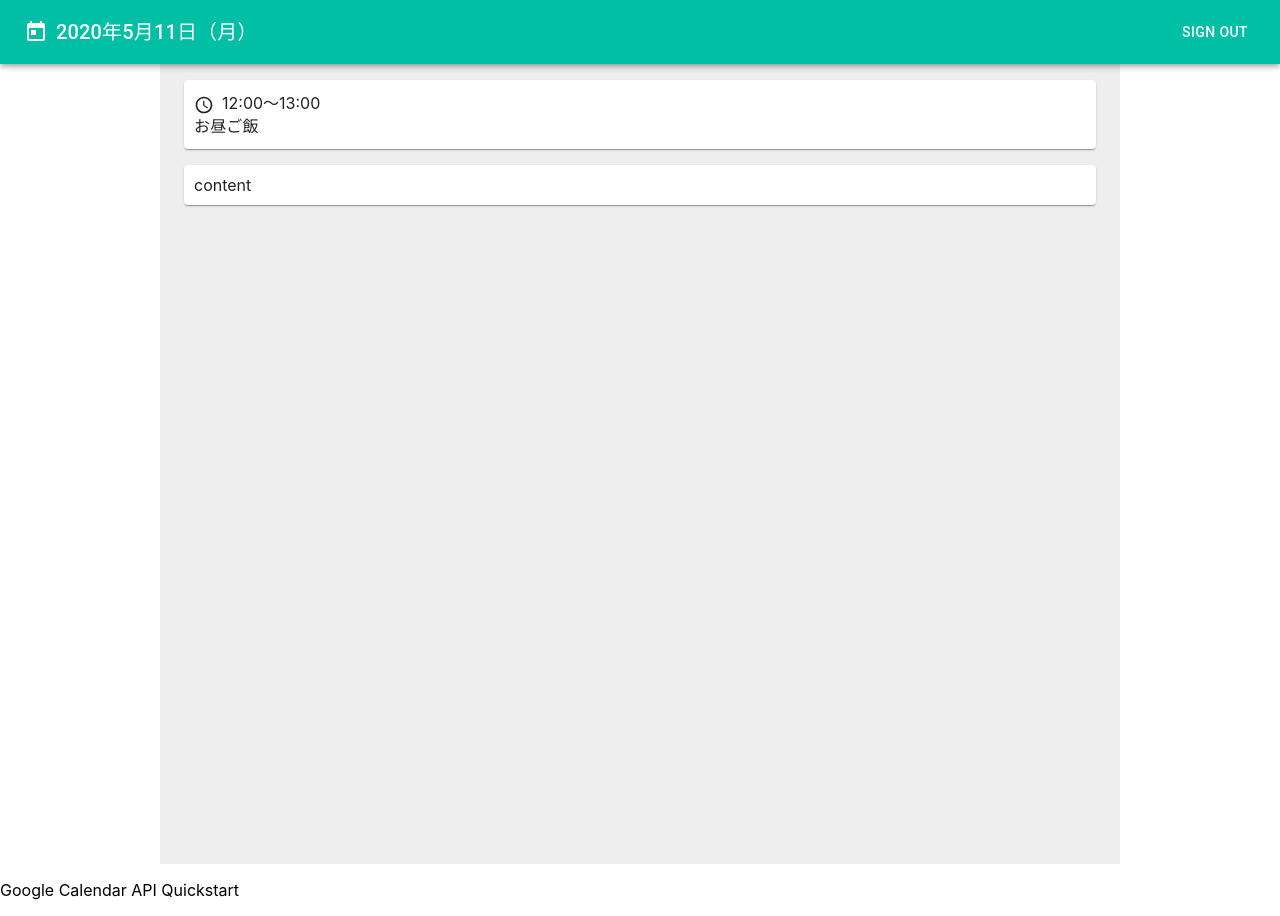
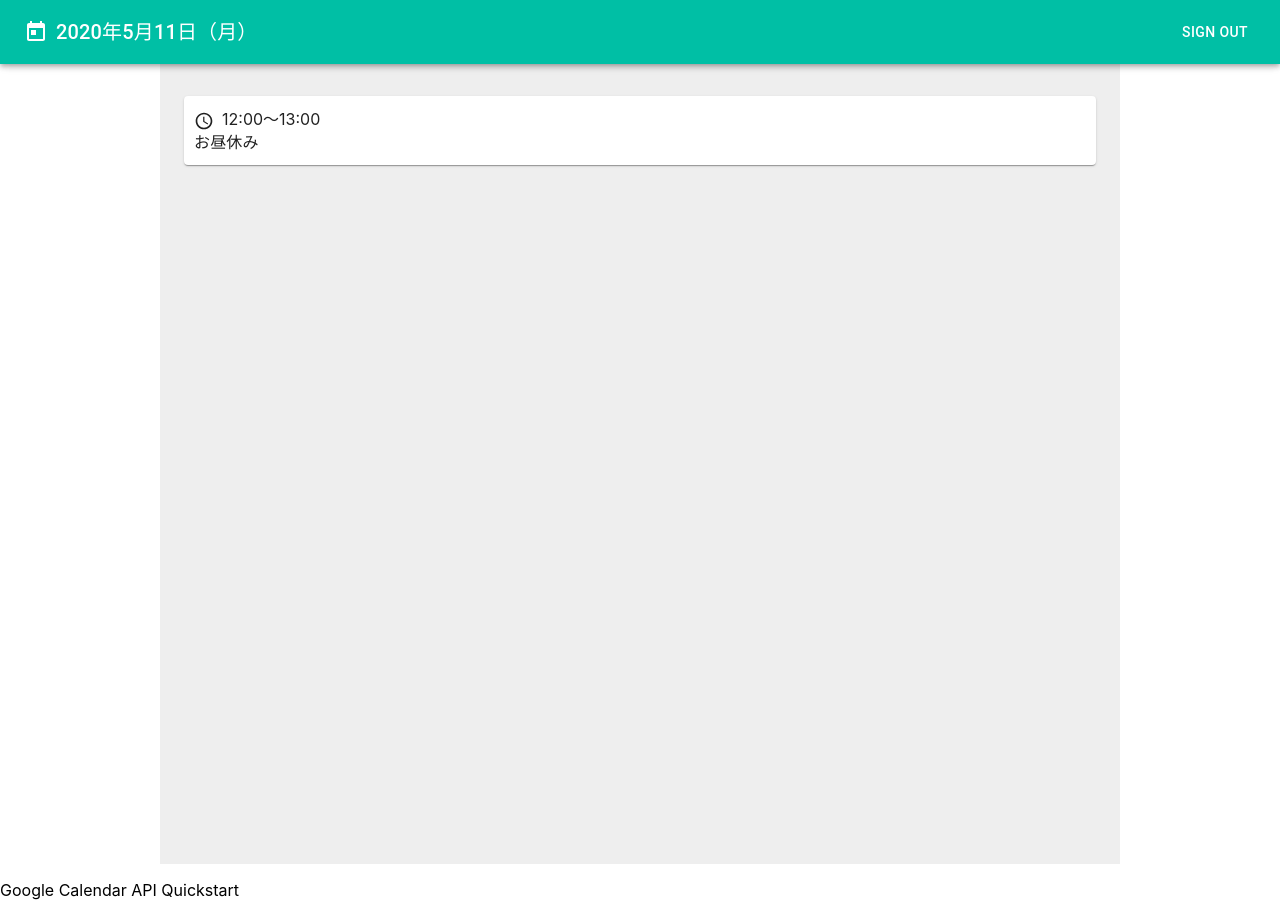
Before and after one commit to taroshuntaro/one-day-schedule-gc, a React (Create React App) app: page /home in a window 1280 px wide. Built offline with nearby package versions, Linux system fonts and the light colour scheme.

Commit message:
コンポーネント名の変更や諸々更新

```diff
--- a/src/component/App.jsx
+++ b/src/component/App.jsx
@@ -2,8 +2,8 @@ import React from 'react';
 /** Material-UI module */
 import { makeStyles } from '@material-ui/core/styles';
 /** Custom module */
-import NavBarComponent from './NavBarComponent';
-import MainContainerComponent from './MainContainerComponent';
+import NavBar from './NavBar';
+import MainContainer from './MainContainer';
 
 const uiStyle = makeStyles((theme) => ({
   root: {
@@ -16,8 +16,8 @@ export default function App() {
 
   return (
     <div className={classes.root}>
-      <NavBarComponent></NavBarComponent>
-      <MainContainerComponent></MainContainerComponent>
+      <NavBar />
+      <MainContainer />
     </div>
   );
 }
--- a/src/component/MainContainerComponent.jsx
+++ b/src/component/MainContainer.jsx
@@ -4,7 +4,7 @@ import { makeStyles } from '@material-ui/core/styles';
 import Container from '@material-ui/core/Container';
 import { grey } from '@material-ui/core/colors';
 /** Custom module */
-import ScheduleCardComponent from './ScheduleCardComponent';
+import ScheduleListWrap from './ScheduleListWrap';
 
 const uiStyle = makeStyles((theme) => ({
   container: {
@@ -14,12 +14,12 @@ const uiStyle = makeStyles((theme) => ({
   },
 }));
 
-export default function MainContainerComponent() {
+export default function MainContainer() {
   const classes = uiStyle();
 
   return (
     <Container maxWidth='md' className={classes.container}>
-      <ScheduleCardComponent />
+      <ScheduleListWrap />
     </Container>
   );
 }
--- a/src/component/NavBarComponent.jsx
+++ b/src/component/NavBar.jsx
@@ -18,7 +18,7 @@ const uiStyle = makeStyles((theme) => ({
   offset: theme.mixins.toolbar,
 }));
 
-export default function NavBarComponent(props) {
+export default function NavBar(props) {
   const classes = uiStyle();
 
   return (
--- a/src/component/ScheduleCardComponent.jsx
+++ b/src/component/ScheduleCard.jsx
@@ -17,21 +17,16 @@ const uiStyle = makeStyles((theme) => ({
   span: {},
 }));
 
-export default function ScheduleCardComponent() {
+export default function ScheduleCard(prop) {
   const classes = uiStyle();
 
   return (
-    <React.Fragment>
-      <Box pb={2}>
-        <Card className={classes.card}>
-          <AccessTimeIcon fontSize='small' className={classes.accessTimeIcon} />
-          <time>12:00〜13:00</time>
-          <Typography>お昼ご飯</Typography>
-        </Card>
-      </Box>
-      <Box pb={2}>
-        <Card className={classes.card}>content</Card>
-      </Box>
-    </React.Fragment>
+    <Box pb={2}>
+      <Card className={classes.card}>
+        <AccessTimeIcon fontSize='small' className={classes.accessTimeIcon} />
+        <time>{prop.scheduleListData.time}</time>
+        <Typography>{prop.scheduleListData.title}</Typography>
+      </Card>
+    </Box>
   );
 }
--- /dev/null
+++ b/src/component/ScheduleListWrap.jsx
@@ -0,0 +1,29 @@
+import React from 'react';
+/** Material-UI module */
+import { makeStyles } from '@material-ui/core/styles';
+/** Custom module */
+import ScheduleCard from './ScheduleCard';
+
+const uiStyle = makeStyles((theme) => ({
+  ul: {
+    listStyle: 'none',
+    paddingLeft: 0,
+  },
+}));
+
+const scheduleListData = {
+  time: '12:00〜13:00',
+  title: 'お昼休み',
+};
+
+export default function ScheduleListWrap(props) {
+  const classes = uiStyle();
+
+  return (
+    <ul className={classes.ul}>
+      <li>
+        <ScheduleCard scheduleListData={scheduleListData} />
+      </li>
+    </ul>
+  );
+}
```
